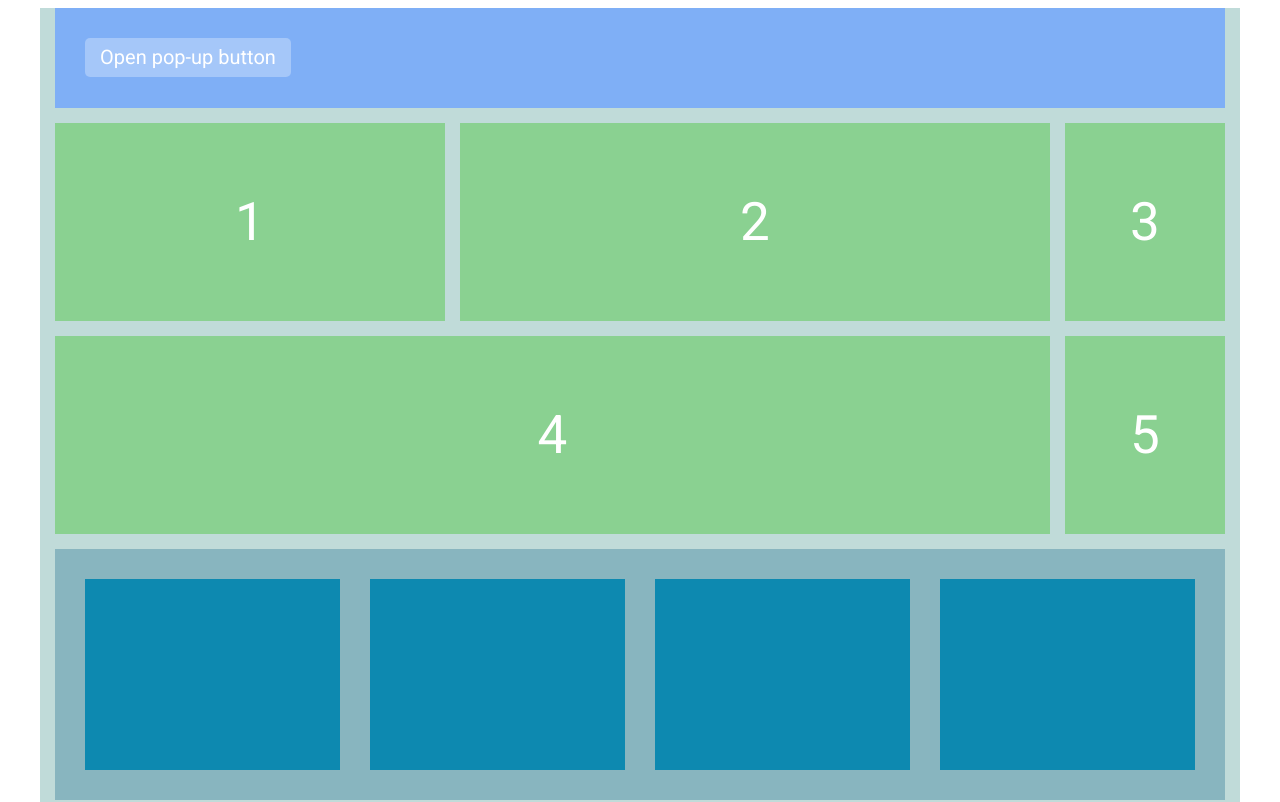
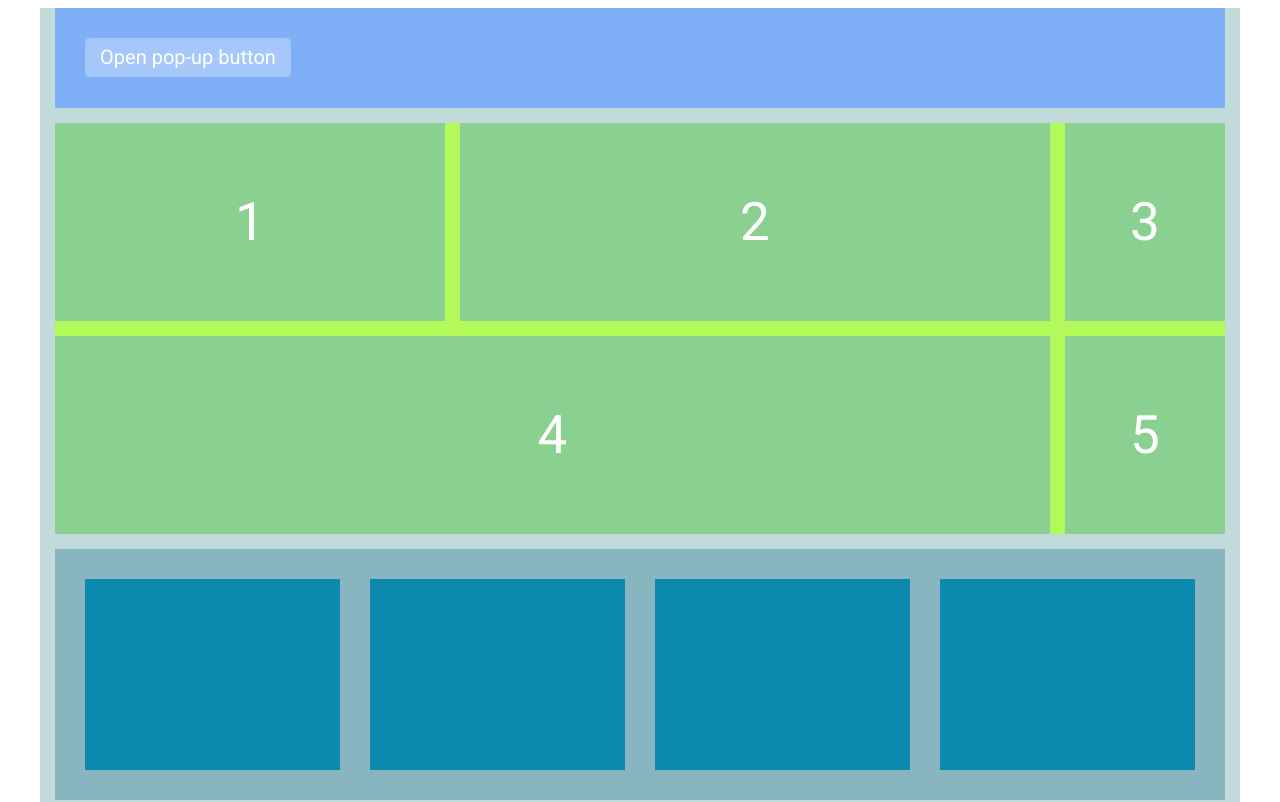
Before and after one commit to NataliaVozhdaeva/ns_test, a plain HTML site: page index.html in a window 1280 px wide. Shown: the top 802 px of the page. Drawn offline with Linux system fonts and the light colour scheme.

Commit message:
some color fix

```diff
--- a/style.css
+++ b/style.css
@@ -67,7 +67,7 @@ footer {
   justify-content: space-between;
   gap: 15px;
   flex-wrap: wrap;
-  /* background: #b3f95a; */
+  background: #b3f95a;
 }
 
 .promo-el {
```
